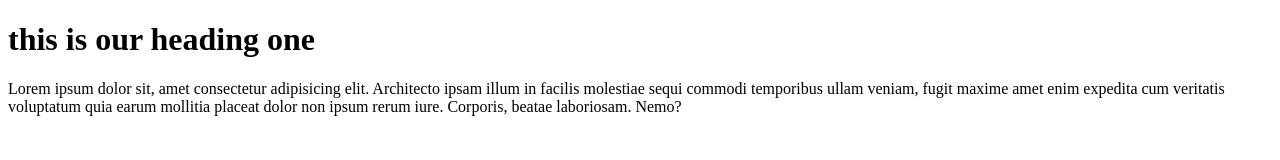
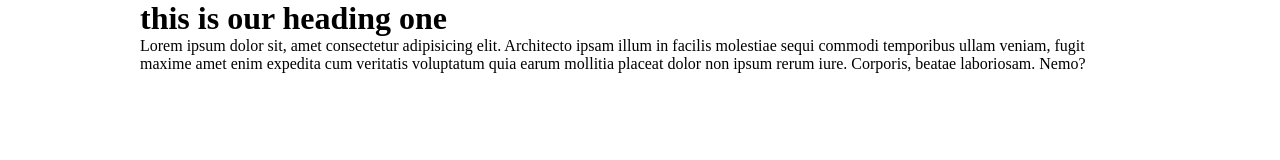
Before and after one commit to AhsanOne/my-first-repo, a plain HTML site: page index.html in a window 1280 px wide. Drawn offline with Linux system fonts and the light colour scheme.

Commit message:
style-add

```diff
--- a/index.html
+++ b/index.html
@@ -5,6 +5,7 @@
     <meta http-equiv="X-UA-Compatible" content="IE=edge">
     <meta name="viewport" content="width=device-width, initial-scale=1.0">
     <title>Learning Git and Github</title>
+    <link rel="stylesheet" href="style.css">
 </head>
 <body>
     <div class="container">
--- /dev/null
+++ b/style.css
@@ -0,0 +1,12 @@
+*{
+    margin: 0;
+    padding: 0;
+}
+.container{
+    width:100%;
+    display: flex;
+    justify-content: center;
+}
+.wrapper{
+    width:1000px;
+}
```
